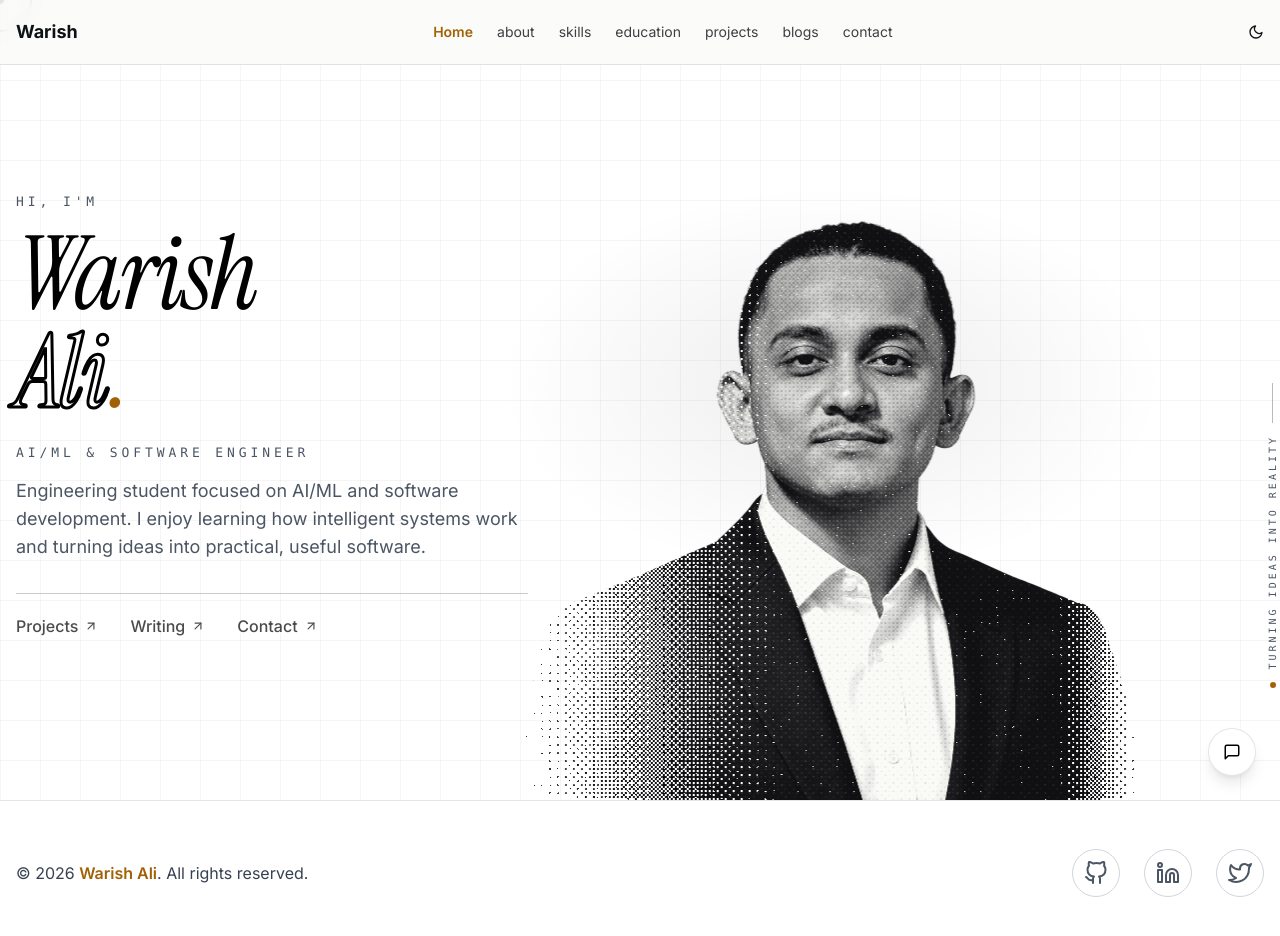
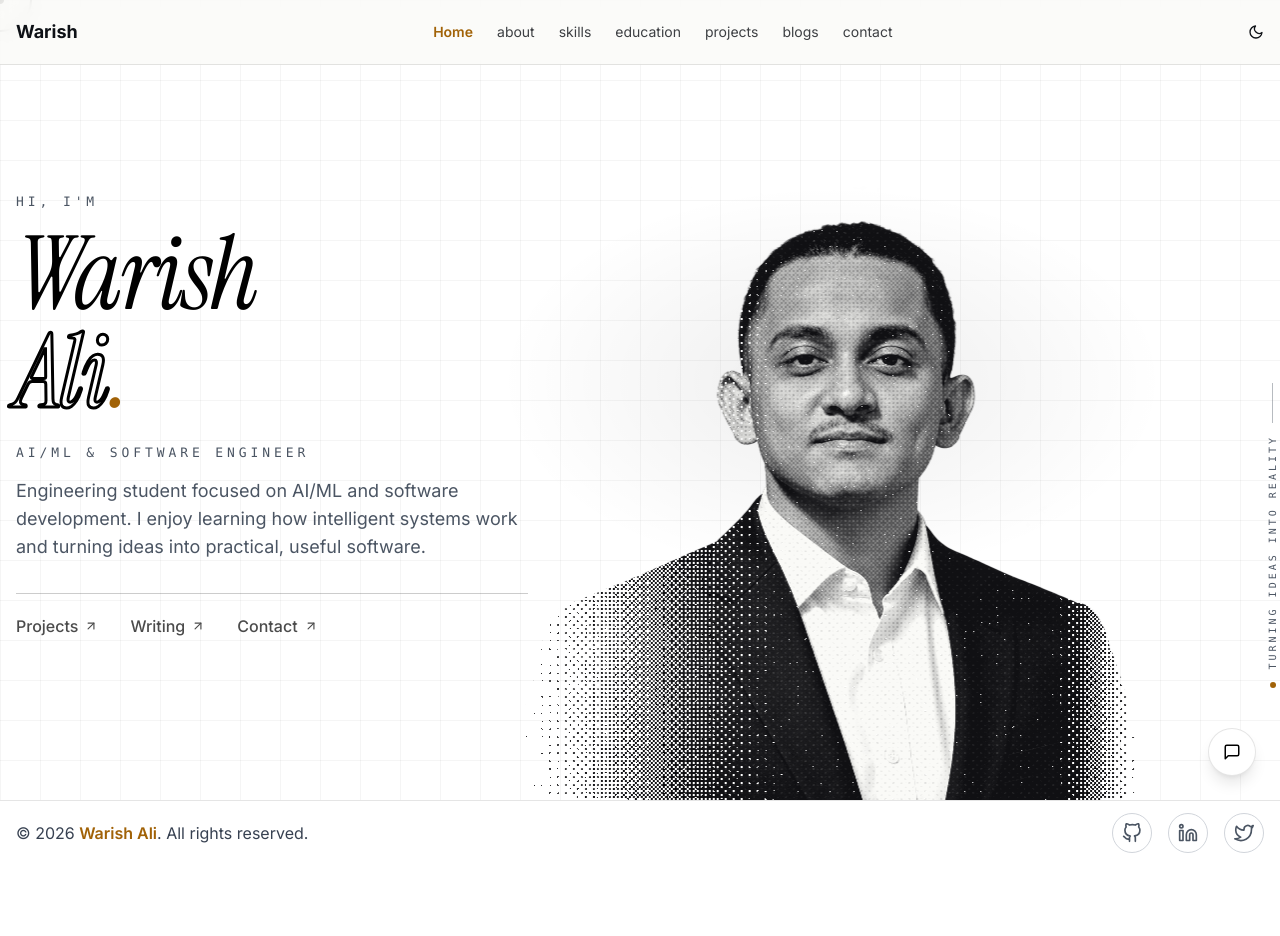
Before and after one commit to WarishAli1/warish-portfolio, a React (Vite) app in the folder project/: page / in a window 1280 px wide. Shown: the top 936 px of the page. After the commit the page ends 865 px from the top, so only its background shows below. Built offline with nearby package versions, Linux system fonts and the light colour scheme.

Commit message:
fix(footer): fix in footer

```diff
--- a/project/src/components/Footer.jsx
+++ b/project/src/components/Footer.jsx
@@ -7,36 +7,36 @@ const Footer = () => {
 
   return (
     <footer
-      className={`relative overflow-hidden py-12 transition-all duration-500 border-t ${
+      className={`relative overflow-hidden transition-all duration-500 border-t ${
         isDarkMode
           ? "bg-gradient-to-t from-gray-950 via-black to-gray-900 text-white border-white/10"
           : "hero-lightCustomCursor border-black/10"
       }`}
     >
-      <div className="relative container-custom flex flex-col md:flex-row justify-between items-center space-y-4 md:space-y-0">
+      <div className="relative container-custom flex flex-col md:flex-row justify-between items-center gap-3 py-3 min-h-16">
         <p className={`text-center md:text-left ${isDarkMode ? "text-gray-300" : "text-gray-700"}`}>
           &copy; {currentYear}{" "}
           <span className="font-semibold text-accent">Warish Ali</span>
           . All rights reserved.
         </p>
 
-        <div className="flex space-x-6">
+        <div className="flex gap-4">
           {[
             {
               href: "https://github.com/warishali1",
-              icon: <FiGithub size={24} />,
+              icon: <FiGithub size={20} />,
               darkColor: "border-gray-600 text-gray-300 hover:border-gray-400 hover:text-white",
               lightColor: "border-gray-300 text-gray-600 hover:border-gray-500 hover:text-gray-900"
             },
             {
               href: "https://linkedin.com/in/warish-ali-885923363",
-              icon: <FiLinkedin size={24} />,
+              icon: <FiLinkedin size={20} />,
               darkColor: "border-gray-600 text-gray-300 hover:border-gray-400 hover:text-white",
               lightColor: "border-gray-300 text-gray-600 hover:border-gray-500 hover:text-gray-900"
             },
             {
               href: "https://x.com/myself_warish",
-              icon: <FiTwitter size={24} />,
+              icon: <FiTwitter size={20} />,
               darkColor: "border-gray-600 text-gray-300 hover:border-gray-400 hover:text-white",
               lightColor: "border-gray-300 text-gray-600 hover:border-gray-500 hover:text-gray-900"
             }
@@ -47,7 +47,7 @@ const Footer = () => {
               target="_blank"
               rel="noopener noreferrer"
               aria-label={social.href}
-              className={`w-12 h-12 rounded-full border flex items-center justify-center hover:scale-110 transition-all duration-300 ${
+              className={`w-10 h-10 rounded-full border flex items-center justify-center hover:scale-110 transition-all duration-300 ${
                 isDarkMode ? social.darkColor : social.lightColor
               }`}
             >
```
